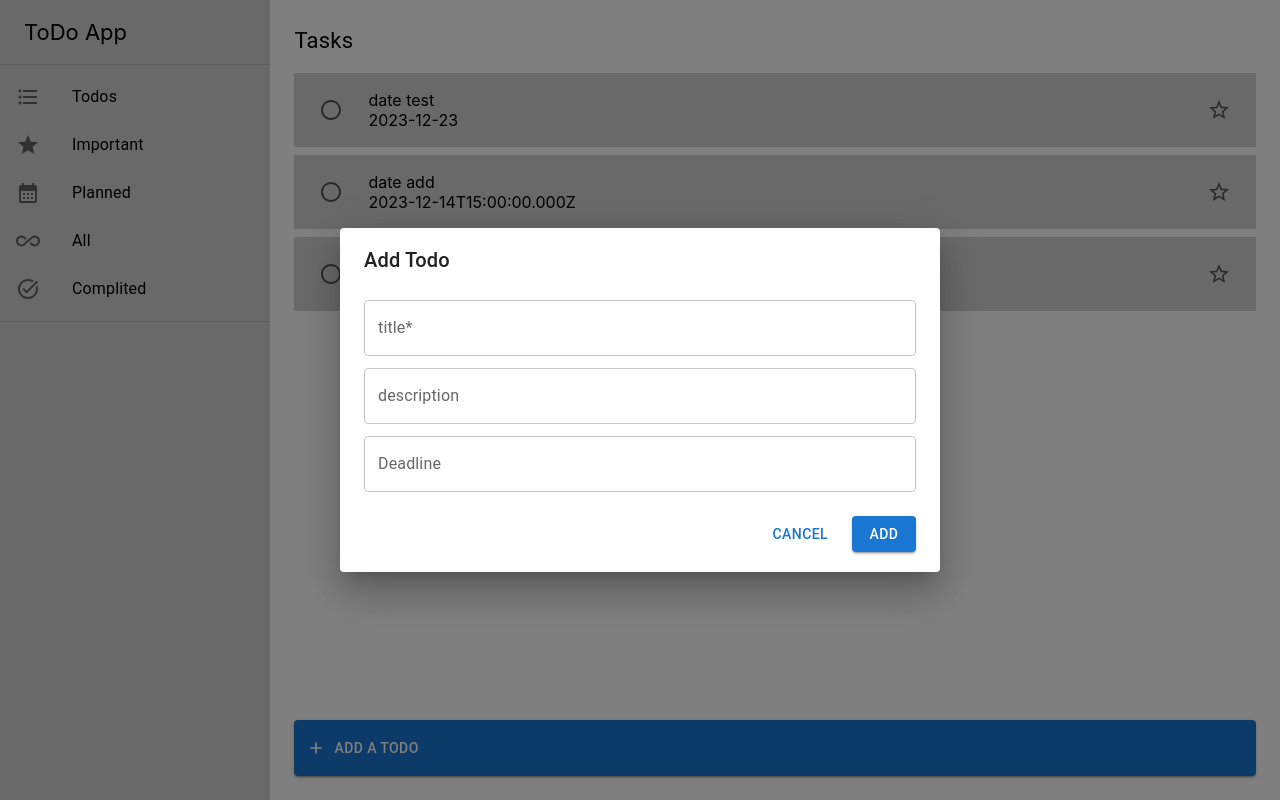
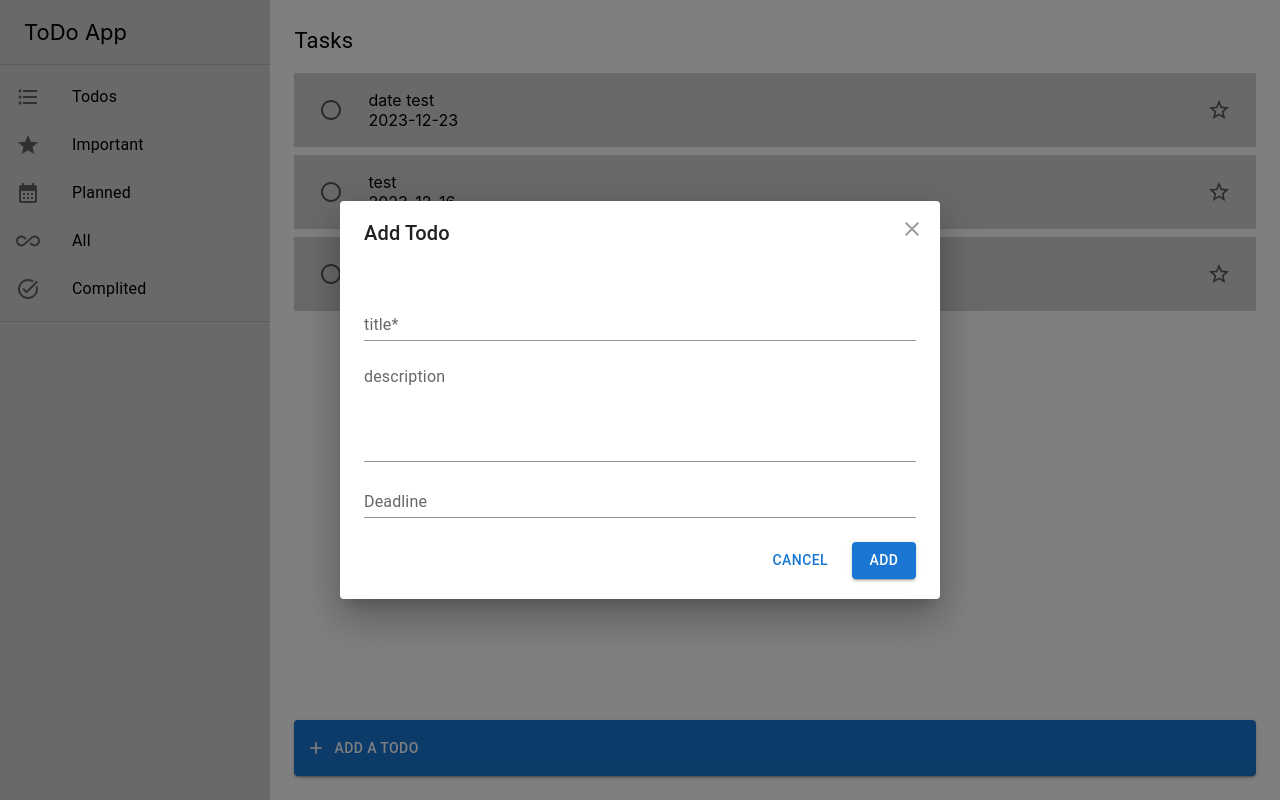
Before and after one commit to ytanaka44/react-todoapp, a React (Create React App) app in the folder frontend/: page / in a window 1280 px wide. Both pictures are taken after a click on the button "ADD A TODO". Built offline with nearby package versions, Linux system fonts and the light colour scheme; data requests are answered from the project's data file.

Commit message:
fix id duplicate error(#8) and fix AddTodo style(#17)

```diff
--- a/frontend/src/db/db.json
+++ b/frontend/src/db/db.json
@@ -19,22 +19,22 @@
       "createdAt": "2023-12-13 04:36:48"
     },
     {
-      "id": "d13f4a19-a429-40d6-8c5d-7dae635ac8d9",
-      "title": "date add",
+      "id": "946a31ed-f373-4732-bb81-1f87a170f21c",
+      "title": "test",
+      "description": "11",
+      "done": false,
+      "important": false,
+      "date": "2023-12-16",
+      "createdAt": "2023-12-13 07:07:31"
+    },
+    {
+      "id": "db201879-578c-4def-bfc2-c07dd90f8ab4",
+      "title": "test",
       "description": "",
       "done": false,
       "important": false,
-      "date": "2023-12-14T15:00:00.000Z",
-      "createdAt": "2023-12-13 04:50:51"
-    },
-    {
-      "id": "10cbd9d0-b809-410a-8638-7e3afaf59d4c",
-      "title": "add dayjs",
-      "description": "",
-      "done": false,
-      "important": false,
-      "date": "2222-12-01",
-      "createdAt": "2023-12-13 05:48:14"
+      "date": "2023-12-21",
+      "createdAt": "2023-12-13 07:08:22"
     }
   ]
 }
--- a/frontend/src/todo/AddTodo.tsx
+++ b/frontend/src/todo/AddTodo.tsx
@@ -1,4 +1,11 @@
-import { Button, Dialog, DialogContent, DialogTitle } from "@mui/material";
+import {
+  Button,
+  Dialog,
+  DialogContent,
+  DialogTitle,
+  IconButton,
+  TextField,
+} from "@mui/material";
 import { Box } from "@mui/system";
 import React, { useState } from "react";
 import AddIcon from "@mui/icons-material/Add";
@@ -12,6 +19,7 @@ import { AdapterDayjs } from "@mui/x-date-pickers/AdapterDayjs";
 import { addTodo } from "./api/api";
 import { format } from "date-fns";
 import dayjs from "dayjs";
+import CloseIcon from "@mui/icons-material/Close";
 
 const validationSchema = Yup.object().shape({
   title: Yup.string().required("Title is required"),
@@ -35,7 +43,7 @@ const AddTodo: React.FC<AddTodoProps> = (props) => {
 
   const formik = useFormik({
     initialValues: {
-      id: uuidv4(),
+      id: "",
       title: "",
       description: "",
       done: false,
@@ -45,12 +53,15 @@ const AddTodo: React.FC<AddTodoProps> = (props) => {
     },
     validationSchema,
     onSubmit: async (state) => {
+      const newId = uuidv4();
       const todo = {
         ...state,
+        id: newId,
         createdAt: format(new Date(), "yyyy-MM-dd HH:mm:ss"),
       };
       await addTodo(todo);
       await props.fetchTodos();
+      handleClose();
     },
   });
 
@@ -71,24 +82,38 @@ const AddTodo: React.FC<AddTodoProps> = (props) => {
       </Button>
       <Dialog open={open} onClose={handleClose}>
         <DialogTitle>Add Todo</DialogTitle>
+        <IconButton
+          aria-label="close"
+          onClick={handleClose}
+          sx={{
+            position: "absolute",
+            right: 8,
+            top: 8,
+            color: (theme) => theme.palette.grey[500],
+          }}
+        >
+          <CloseIcon />
+        </IconButton>
         <DialogContent>
           <form noValidate onSubmit={formik.handleSubmit}>
             <CustomTextField
               id="title"
               name="title"
               label="title*"
-              variant="outlined"
+              variant="standard"
               value={formik.values.title}
               onChange={formik.handleChange}
               onBlur={formik.handleBlur}
               error={!!(formik.touched.title && formik.errors.title)}
               helperText={(formik.touched.title && formik.errors.title) || ""}
             />
-            <CustomTextField
+            <TextField
               id="description"
-              name="description"
               label="description"
-              variant="outlined"
+              multiline
+              rows={4}
+              variant="standard"
+              fullWidth
               value={formik.values.description}
               onChange={formik.handleChange}
               onBlur={formik.handleBlur}
@@ -104,8 +129,14 @@ const AddTodo: React.FC<AddTodoProps> = (props) => {
                   );
                 }}
                 sx={{ width: "100%", mt: 1 }}
+                slotProps={{
+                  textField: {
+                    variant: "standard",
+                  },
+                }}
               />
             </LocalizationProvider>
+
             <SubmitButton name="add" handleClose={handleClose} />
           </form>
         </DialogContent>
```
